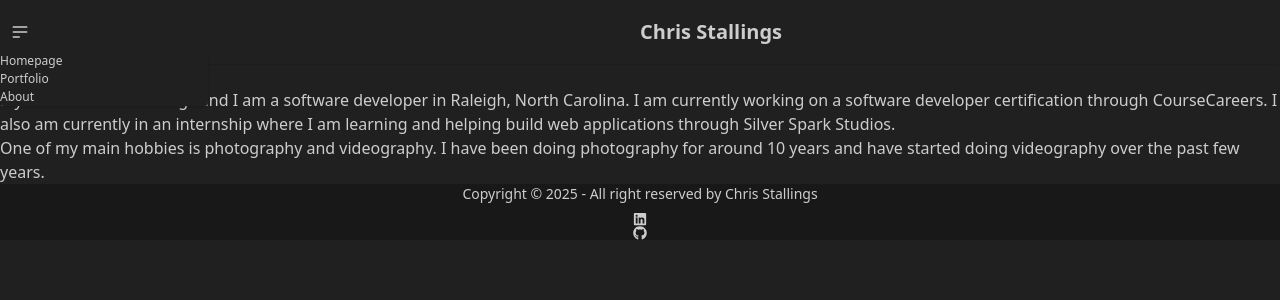
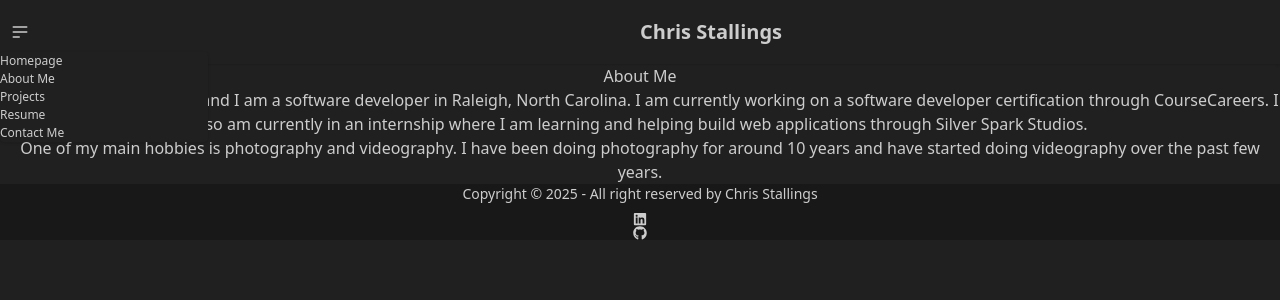
Before and after one commit to chris-stallings/PersonalPortfolio, a Next.js app: page /about in a window 1280 px wide. Both pictures are taken after a click on the button 20 px from the left and 32 px from the top of the page. Shown: the top 300 px of the page. Built offline with nearby package versions, Linux system fonts and the light colour scheme.

Commit message:
fixed navbar added to about

```diff
--- a/app/about/page.tsx
+++ b/app/about/page.tsx
@@ -2,7 +2,7 @@ import Image from "next/image";
 
 export default function About() {
   return (
-    <div className="justify-center">
+    <div className="text-center">
       <h1>About Me</h1>
       <p>My name is Chris Stallings and I am a software developer in Raleigh, North Carolina. I am currently working on a software developer certification through CourseCareers. I also am currently in an internship where I am learning and helping build web applications through Silver Spark Studios.</p>
       <p>One of my main hobbies is photography and videography. I have been doing photography for around 10 years and have started doing videography over the past few years.</p>
--- a/components/Navbar.tsx
+++ b/components/Navbar.tsx
@@ -12,9 +12,11 @@ const Navbar = () => {
       <ul
         tabIndex={0}
         className="menu menu-sm dropdown-content bg-base-100 rounded-box z-1 mt-3 w-52 p-2 shadow">
-        <li><a>Homepage</a></li>
-        <li><a>Portfolio</a></li>
-        <li><a>About</a></li>
+        <li><a href="/">Homepage</a></li>
+        <li><a href="/about">About Me</a></li>
+        <li><a href="/projects">Projects</a></li>
+        <li><a href="/resume">Resume</a></li>
+        <li><a href="/contact">Contact Me</a></li>
       </ul>
     </div>
   </div>
```
